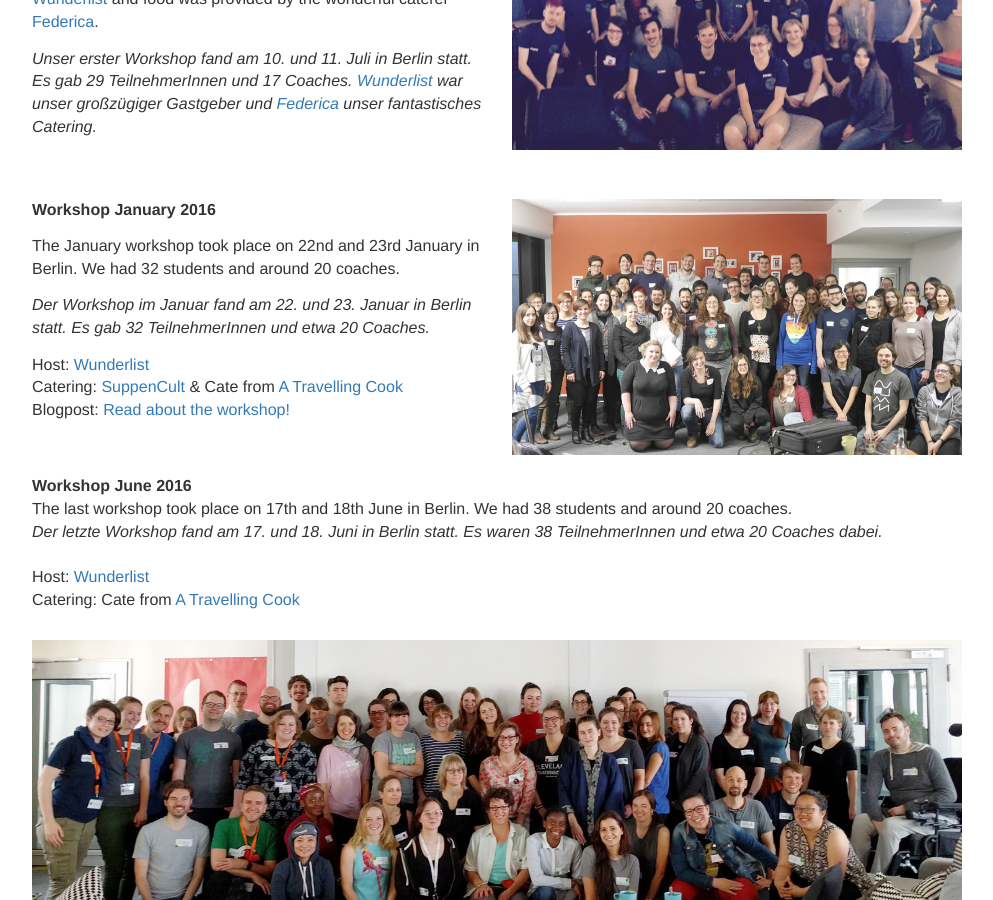
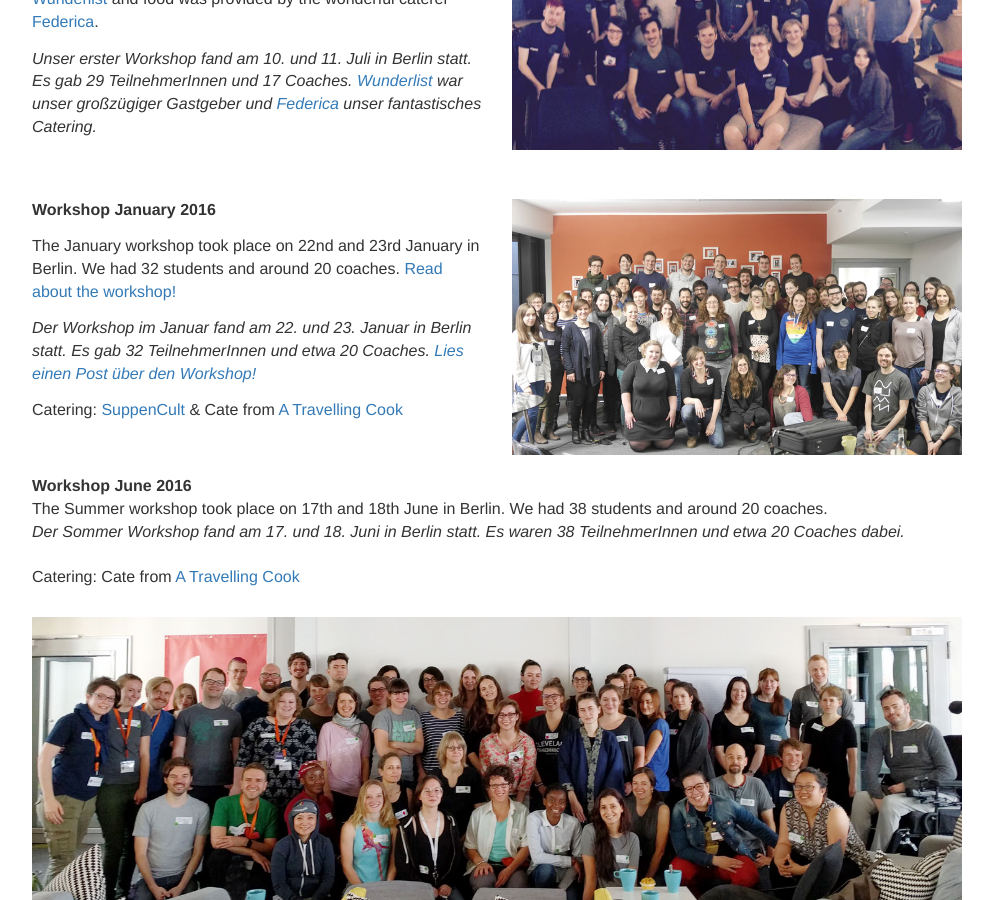
Before and after one commit to clojurebridge-berlin/clojurebridge-berlin.github.io, a Jekyll site: the page built from index.html, in a window 1280 px wide and 900 px high, scrolled down 4951 px. Shown: the whole window, without its empty margins (143-1136 px from the left). Built offline with Jekyll 4.4.1, drawn with Linux system fonts in a browser that asks for light colours; some of the changed text lies outside the part shown.

Commit message:
Add november workshop

```diff
--- a/index.html
+++ b/index.html
@@ -291,11 +291,9 @@
     <div class="row">
       <div class="col-md-6">
         <p><strong>Workshop January 2016</strong></p>
-        <p>The January workshop took place on 22nd and 23rd January in Berlin. We had 32 students and around 20 coaches.</p>
-        <p><i>Der Workshop im Januar fand am 22. und 23. Januar in Berlin statt. Es gab 32 TeilnehmerInnen und etwa 20 Coaches.</i></p>
-        <p>Host: <a href="https://www.wunderlist.com/">Wunderlist</a>
-        <br>Catering: <a href="http://suppen-cult.de">SuppenCult</a> & Cate from <a href="http://atravellingcook.com/">A Travelling Cook</a>
-        <br>Blogpost: <a href="http://foundation.travis-ci.org/2016/01/28/clojurebridge/">Read about the workshop!</a></p>
+        <p>The January workshop took place on 22nd and 23rd January in Berlin. We had 32 students and around 20 coaches. <a href="http://foundation.travis-ci.org/2016/01/28/clojurebridge/">Read about the workshop!</a></p>
+        <p><i>Der Workshop im Januar fand am 22. und 23. Januar in Berlin statt. Es gab 32 TeilnehmerInnen und etwa 20 Coaches. <a href="http://foundation.travis-ci.org/2016/01/28/clojurebridge/">Lies einen Post über den Workshop!</a></i></p>
+        <p>Catering: <a href="http://suppen-cult.de">SuppenCult</a> & Cate from <a href="http://atravellingcook.com/">A Travelling Cook</a>
       </div>
       <div class="col-md-6">
         <img class="attendees-picture" src="/images/clojurebridge_201601.jpg">
@@ -307,14 +305,27 @@
         <br>
         <p>
           <strong>Workshop June 2016</strong><br>
-          The last workshop took place on 17th and 18th June in Berlin. We had 38 students and around 20 coaches.<br>
-          <i>Der letzte Workshop fand am 17. und 18. Juni in Berlin statt. Es waren 38 TeilnehmerInnen und etwa 20 Coaches dabei.</i><br><br>
-          Host: <a href="https://www.wunderlist.com/">Wunderlist</a><br>
+          The Summer workshop took place on 17th and 18th June in Berlin. We had 38 students and around 20 coaches.<br>
+          <i>Der Sommer Workshop fand am 17. und 18. Juni in Berlin statt. Es waren 38 TeilnehmerInnen und etwa 20 Coaches dabei.</i><br><br>
           Catering: Cate from <a href="http://atravellingcook.com/">A Travelling Cook</a>
         </p>
       </div>
       <div class="col-md-12">
         <img class="attendees-picture" src="/images/clojurebridge_201606.jpg">
+      </div>
+    </div>
+
+    <div class="row">
+      <div class="col-md-12">
+        <br>
+        <p>
+          <strong>Workshop November 2016</strong><br>
+          The last workshop took place on 25th and 26th November in Berlin. We had x students and around x coaches.<br>
+          <i>Der letzte Workshop fand am 25. und 26. Juni in Berlin statt. Es waren x TeilnehmerInnen und etwa x Coaches dabei.</i><br>
+        </p>
+      </div>
+      <div class="col-md-12">
+        <img class="attendees-picture" src="/images/clojurebridge_201611.jpg">
       </div>
     </div>
 
```
Also changed, not shown: images/clojurebridge_201611.jpg (added).
